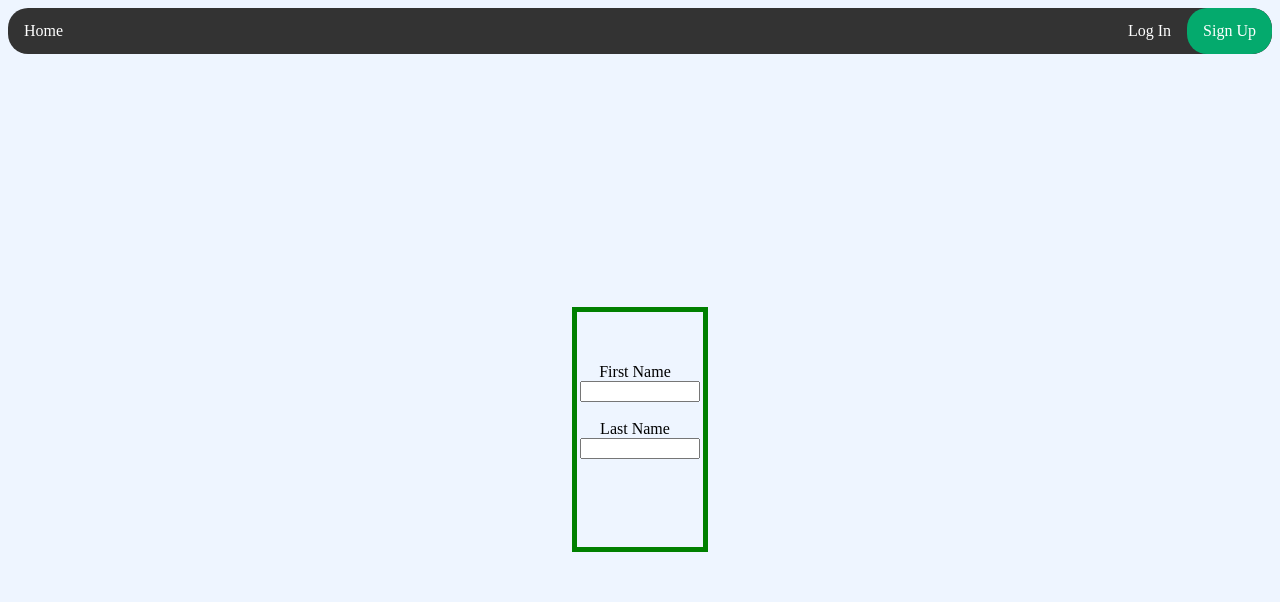
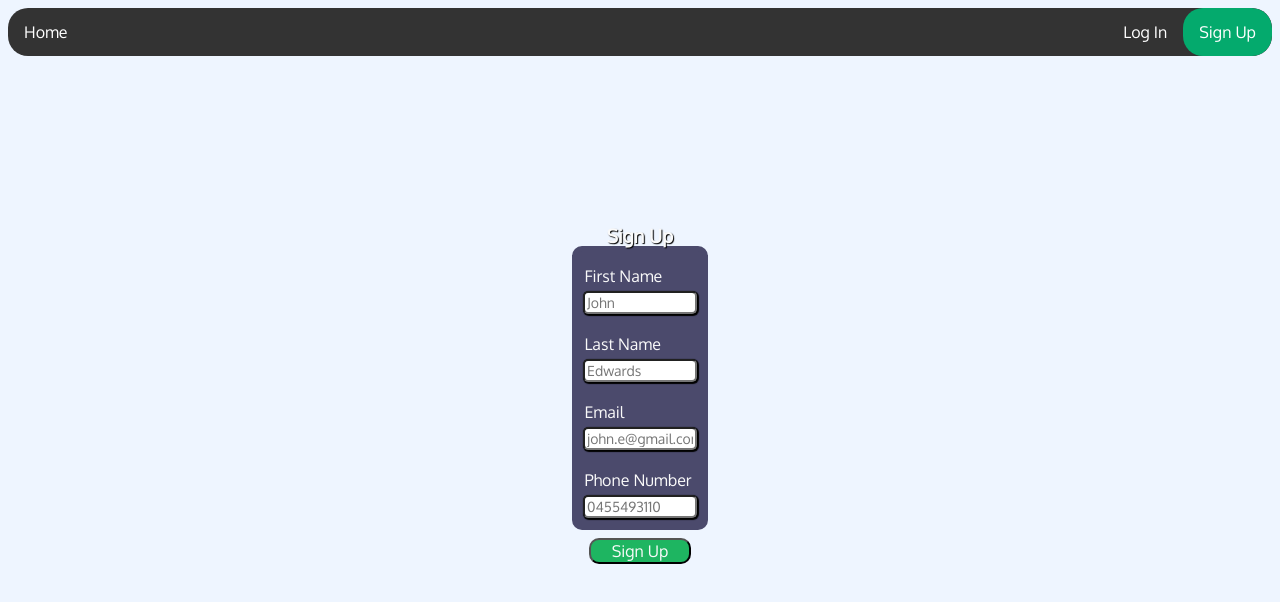
Before and after one commit to mcyellowbird/Flight-Booking-Website, a plain HTML site: page SignupPage.html in a window 1280 px wide. Drawn offline with Linux system fonts and the light colour scheme.

Commit message:
Signup Page Box Created

```diff
--- a/SignupPage.html
+++ b/SignupPage.html
@@ -1,5 +1,13 @@
 <head>
+    <title>Flight Booking</title>
+    <!-- <meta http-equiv="refresh" content="2"> -->
     <style>
+        @import url('https://fonts.googleapis.com/css2?family=Oxygen&display=swap');
+
+        * {
+            font-family: Oxygen;
+        }
+
         body {
             background-color: rgb(238, 245, 255);
         }
@@ -41,22 +49,47 @@
 
         .signupBox {
             top: 50%;
-            margin: 20% auto auto auto;
+            margin: 15% auto auto auto;
             width: 10%;
             display: flex;
             flex-direction: column;
-            align-items: center;
             justify-content: center;
-            height: 30%;
-            border: 5px solid green;
+            height: 35%;
+            border-radius: 10px;
+            background-color: #4b4a6c;
+            border: 5px solid #4b4a6c;
+            color: #fafafa;
         }
 
         .signupBox input {
-            width: 120px;
+            width: 90%;
+            height: 30px;
+            margin-left: 5%;
+            font-size: 14;
+            border-radius: 5px;
+            box-shadow: 1px 1px 1px 1px black;
         }
 
         .signupBox a {
-            padding-right: 10px;
+            color: #fafafa;
+            padding-left: 6%;
+            padding-bottom: 5px;
+        }
+
+        .signupBox h3 {
+            text-shadow: 1px 1px 1px black;
+            text-align: center;
+        }
+
+        .signupBox button {
+            color: #fafafa;
+            width: 80%;
+            align-self: center;
+            margin-bottom: 5%;
+            height: 40px;
+            border-radius: 10px;
+            font-size: 16px;
+            background-color: #1eb561;
         }
 
     </style>
@@ -111,11 +144,19 @@
     </div>
 
     <div class="signupBox">
+        <h3>Sign Up</h3>
         <a>First Name</a>
-        <input type="text"/>
+        <input type="text" placeholder="John"/>
         <br>
         <a>Last Name</a>
-        <input type="text"/>
-        <br><br>
+        <input type="text" placeholder="Edwards"/>
+        <br>
+        <a>Email</a>
+        <input type="text" placeholder="john.e@gmail.com"/>
+        <br>
+        <a>Phone Number</a>
+        <input type="text" placeholder="0455493110"/>
+        <br>
+        <button>Sign Up</button>
     </div>
 </body>
```
Also changed, not shown: index.html (+6 -0 lines).
